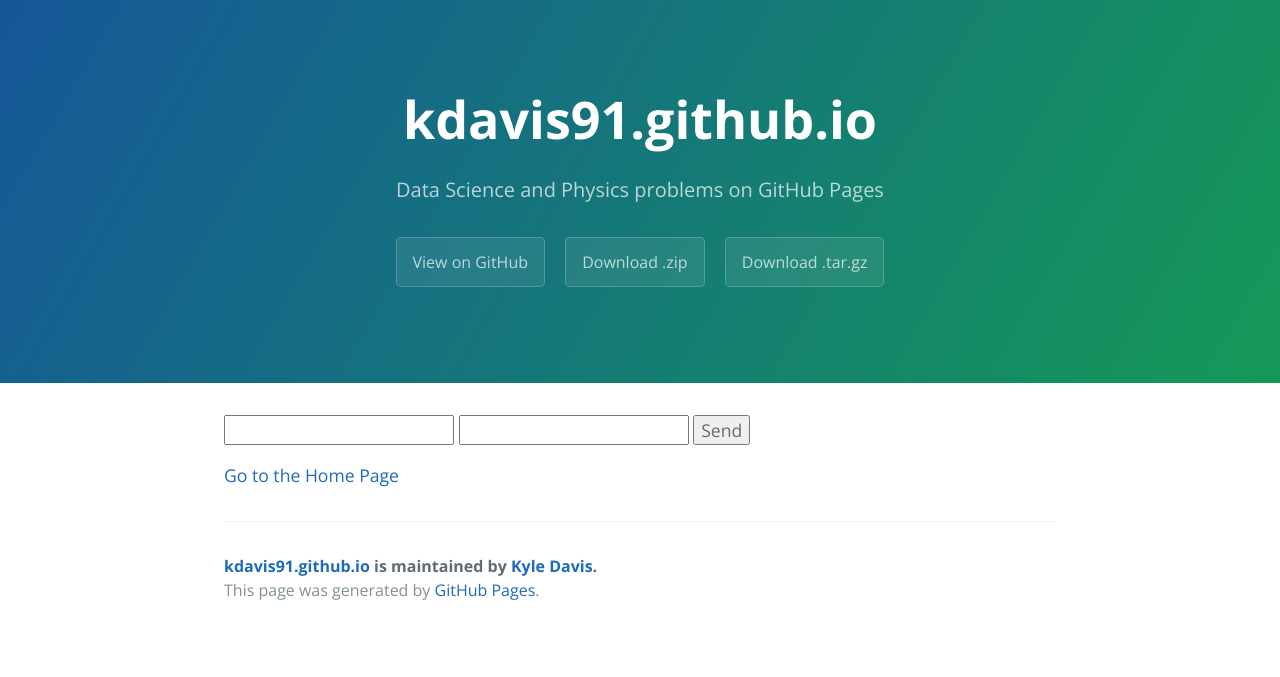
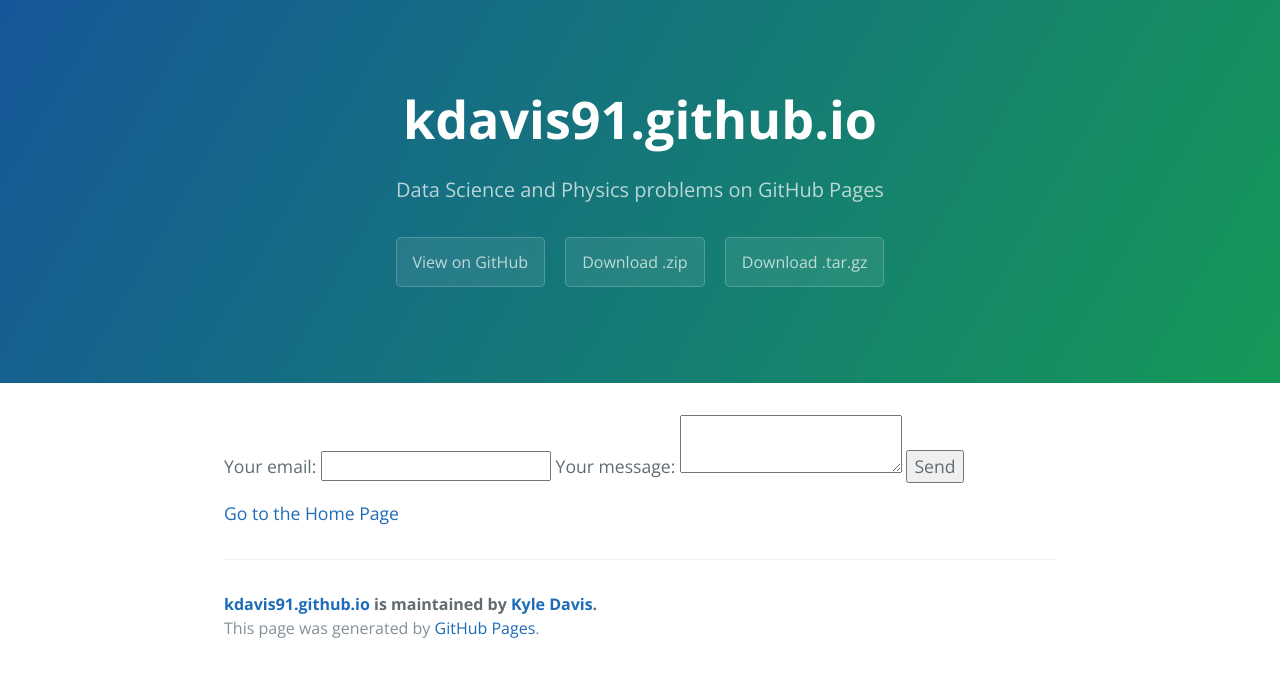
Before and after one commit to kdavis91/kdavis91.github.io, a Jekyll site: the page built from contact.md, in a window 1280 px wide. Shown: the top 677 px of the page. Built offline with Jekyll 4.4.1, drawn with Linux system fonts in a browser that asks for light colours.

Commit message:
Update contact.md

```diff
--- a/contact.md
+++ b/contact.md
@@ -6,10 +6,22 @@
 order: 1
 ---
 
-<form action="https://formspree.io/f/xyybwdgg" method="POST">
-  <input type="text" name="name">
-  <input type="email" name="_replyto">
-  <input type="submit" value="Send">
+<form
+  action="https://formspree.io/f/xyybwdgg"
+  method="POST"
+>
+  <label>
+    Your email:
+    <input type="text" name="_replyto">
+  </label>
+  <label>
+    Your message:
+    <textarea name="message"></textarea>
+  </label>
+
+  <!-- your other form fields go here -->
+
+  <button type="submit">Send</button>
 </form>
 
 [Go to the Home Page]({{ '/' | absolute_url }})
```
